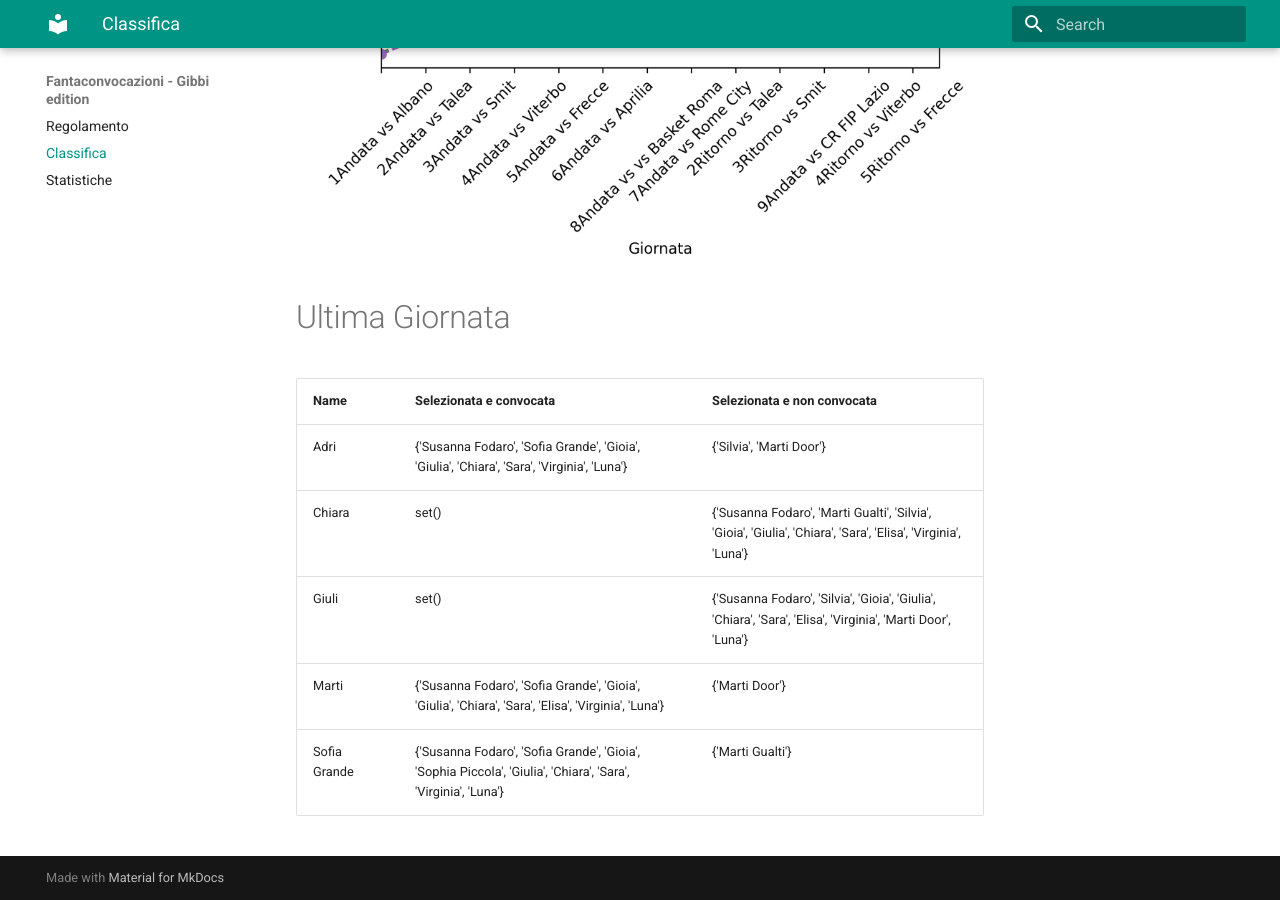
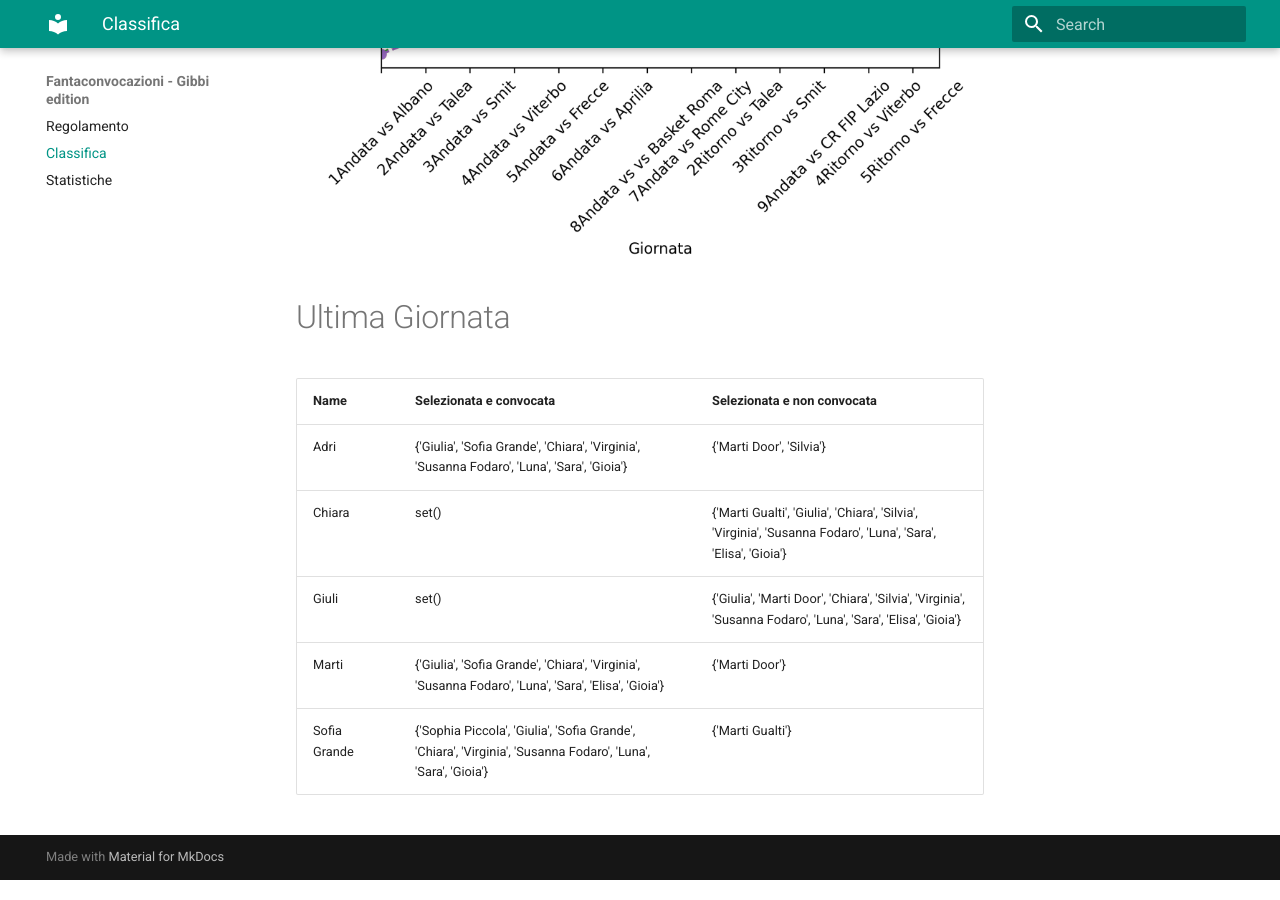
Before and after one commit to martinig94/fantagibbi, an MkDocs documentation site: the page built from docs/Classifica.md, in a window 1280 px wide and 900 px high, scrolled down 851 px. Built offline with MkDocs 1.6.1 and Material for MkDocs 9.7.7, drawn with Linux system fonts in a browser that asks for light colours.

Commit message:
Auto-update from main.py

```diff
--- a/docs/Classifica.md
+++ b/docs/Classifica.md
@@ -18,9 +18,9 @@
 <!-- START_TABLE CORRECT -->
 | Name         | Selezionata e convocata                                                                                       | Selezionata e non convocata                                                                                    |
 |:-------------|:--------------------------------------------------------------------------------------------------------------|:---------------------------------------------------------------------------------------------------------------|
-| Adri         | {'Susanna Fodaro', 'Sofia Grande', 'Gioia', 'Giulia', 'Chiara', 'Sara', 'Virginia', 'Luna'}                   | {'Silvia', 'Marti Door'}                                                                                       |
-| Chiara       | set()                                                                                                         | {'Susanna Fodaro', 'Marti Gualti', 'Silvia', 'Gioia', 'Giulia', 'Chiara', 'Sara', 'Elisa', 'Virginia', 'Luna'} |
-| Giuli        | set()                                                                                                         | {'Susanna Fodaro', 'Silvia', 'Gioia', 'Giulia', 'Chiara', 'Sara', 'Elisa', 'Virginia', 'Marti Door', 'Luna'}   |
-| Marti        | {'Susanna Fodaro', 'Sofia Grande', 'Gioia', 'Giulia', 'Chiara', 'Sara', 'Elisa', 'Virginia', 'Luna'}          | {'Marti Door'}                                                                                                 |
-| Sofia Grande | {'Susanna Fodaro', 'Sofia Grande', 'Gioia', 'Sophia Piccola', 'Giulia', 'Chiara', 'Sara', 'Virginia', 'Luna'} | {'Marti Gualti'}                                                                                               |
+| Adri         | {'Giulia', 'Sofia Grande', 'Chiara', 'Virginia', 'Susanna Fodaro', 'Luna', 'Sara', 'Gioia'}                   | {'Marti Door', 'Silvia'}                                                                                       |
+| Chiara       | set()                                                                                                         | {'Marti Gualti', 'Giulia', 'Chiara', 'Silvia', 'Virginia', 'Susanna Fodaro', 'Luna', 'Sara', 'Elisa', 'Gioia'} |
+| Giuli        | set()                                                                                                         | {'Giulia', 'Marti Door', 'Chiara', 'Silvia', 'Virginia', 'Susanna Fodaro', 'Luna', 'Sara', 'Elisa', 'Gioia'}   |
+| Marti        | {'Giulia', 'Sofia Grande', 'Chiara', 'Virginia', 'Susanna Fodaro', 'Luna', 'Sara', 'Elisa', 'Gioia'}          | {'Marti Door'}                                                                                                 |
+| Sofia Grande | {'Sophia Piccola', 'Giulia', 'Sofia Grande', 'Chiara', 'Virginia', 'Susanna Fodaro', 'Luna', 'Sara', 'Gioia'} | {'Marti Gualti'}                                                                                               |
 <!-- END_TABLE CORRECT -->
```
